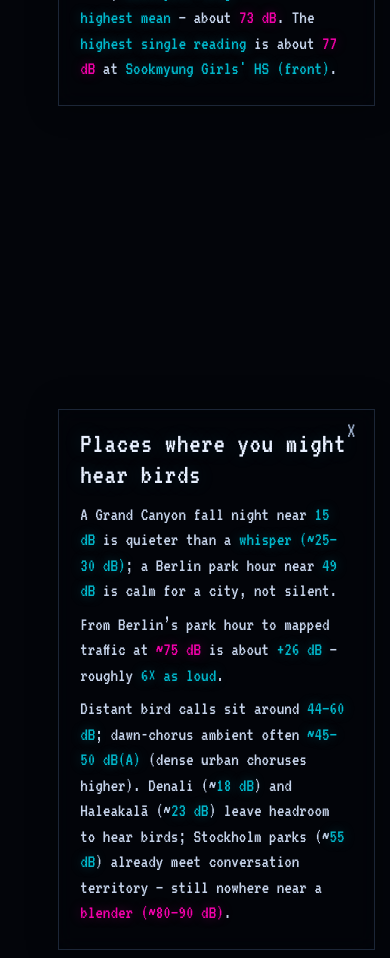
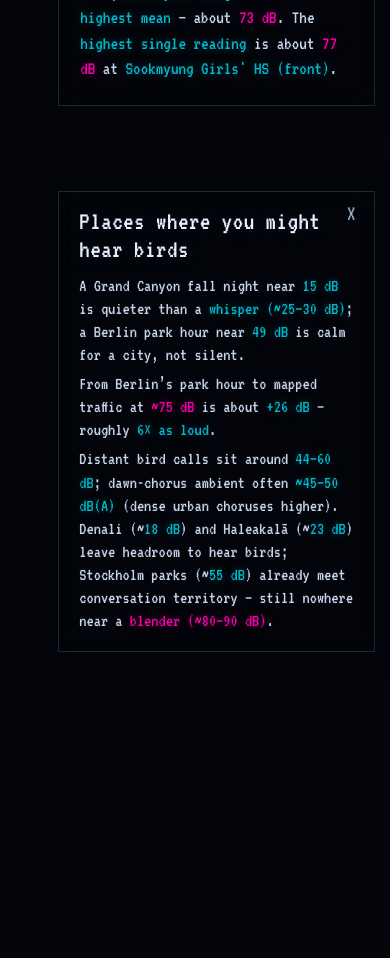
Before and after one commit to fotinidelig/noise-pollution-dataviz, a React (Vite) app in the folder app/: page / in a window 390 px wide. Shown: the part 5780-6738 px from the top of the page. Built offline with nearby package versions, Linux system fonts and the light colour scheme; no server answers.

Commit message:
Widen calm story card above scatter
Calm beat uses a wider, top-anchored card with bottom padding
so the CalmSpacesChart stays visible under the copy.

Co-authored-by: Fotini Deligiannaki <fotinidelig@users.noreply.github.com>

```diff
--- a/app/src/scrolly/ScrollyApp.tsx
+++ b/app/src/scrolly/ScrollyApp.tsx
@@ -144,7 +144,7 @@ export function ScrollyApp() {
           return (
             <section
               key={step.id}
-              className={`scrolly-step${step.id === 'hero' ? ' scrolly-step--hero' : ''}${isActiveCard ? ' is-active' : ''}`}
+              className={`scrolly-step${step.id === 'hero' ? ' scrolly-step--hero' : ''}${step.id === 'calm' ? ' scrolly-step--calm' : ''}${isActiveCard ? ' is-active' : ''}`}
               data-step-id={step.id}
               ref={(el) => {
                 stepRefs.current[step.id] = el
--- a/app/src/scrolly/scrolly.css
+++ b/app/src/scrolly/scrolly.css
@@ -55,6 +55,31 @@
 .scrolly-step--hero .scrolly-step__stack {
   max-width: min(560px, 94vw);
   align-items: center;
+}
+
+/* Calm beat: wider, higher card so the bottom scatter stays clear. */
+.scrolly-step--calm {
+  align-items: flex-start;
+  padding-top: clamp(4.5rem, 10vh, 7rem);
+  padding-bottom: clamp(14rem, 38vh, 22rem);
+}
+
+.scrolly-step--calm .scrolly-step__stack {
+  max-width: min(680px, 94vw);
+}
+
+.scrolly-step--calm .scrolly-step__card {
+  padding: 0.9rem 1.15rem 1rem;
+}
+
+.scrolly-step--calm .scrolly-step__title {
+  font-size: clamp(1.45rem, 2.8vw, 2.05rem);
+}
+
+.scrolly-step--calm .scrolly-step__body {
+  font-size: 1rem;
+  line-height: 1.28;
+  margin-top: 0.35rem;
 }
 
 .scrolly-step__card {
@@ -325,6 +350,16 @@
     align-items: flex-end;
   }
 
+  .scrolly-step--calm {
+    align-items: flex-start;
+    padding-top: 3.5rem;
+    padding-bottom: 13rem;
+  }
+
+  .scrolly-step--calm .scrolly-step__stack {
+    max-width: min(96vw, 560px);
+  }
+
   .scrolly-rail__label {
     display: none;
   }
```
